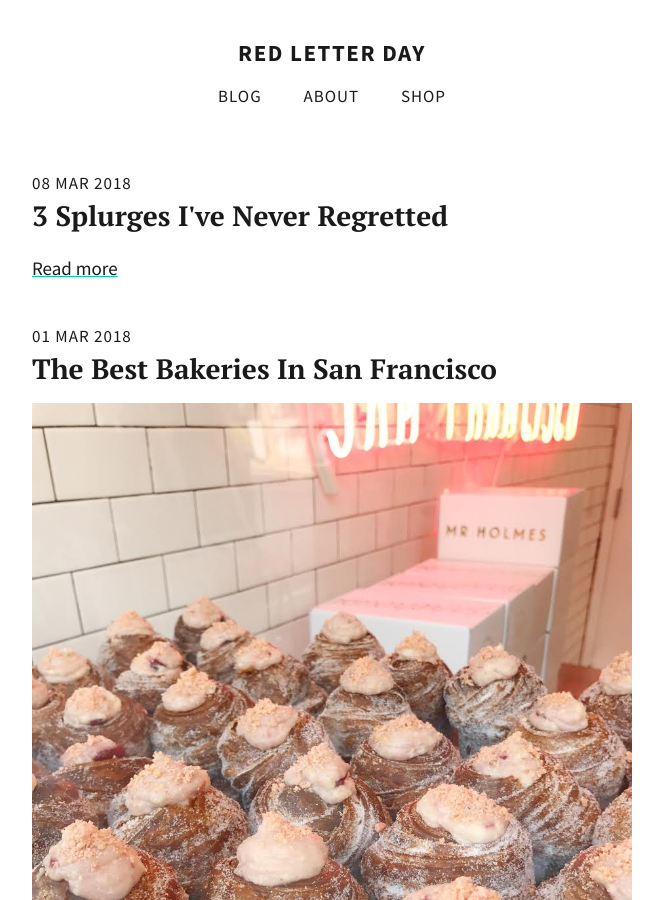
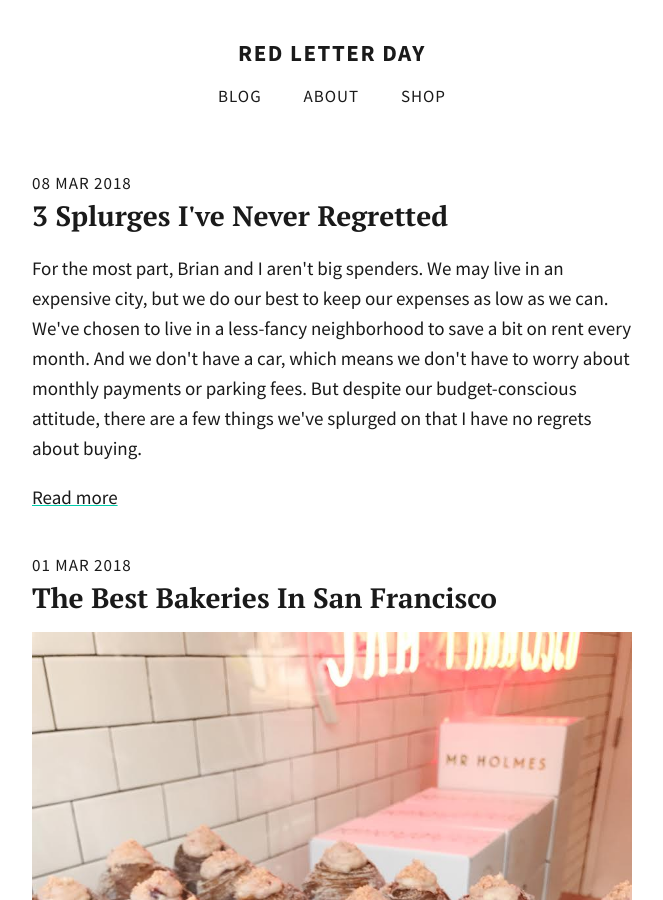
Before and after one commit to totiffany/totiffany.github.io, a Jekyll site: the page built from index.html, in a window 1280 px wide and 900 px high. Shown: the whole window, without its empty margins (308-971 px from the left). Built offline with Jekyll 4.4.1, drawn with Linux system fonts in a browser that asks for light colours.

Commit message:
Update 2018-03-08-3-Splurges-I've-Never-Regretted.md

```diff
--- a/_posts/2018-03-08-3-Splurges-I've-Never-Regretted.md
+++ b/_posts/2018-03-08-3-Splurges-I've-Never-Regretted.md
@@ -1,5 +1,12 @@
 ---
 published: true
+description: >-
+  For the most part, Brian and I aren't big spenders. We may live in an
+  expensive city, but we do our best to keep our expenses as low as we can.
+  We've chosen to live in a less-fancy neighborhood to save a bit on rent every
+  month. And we don't have a car, which means we don't have to worry about
+  monthly payments or parking fees. But despite our budget-conscious attitude,
+  there are a few things we've splurged on that I have no regrets about buying.
 ---
 
 For the most part, Brian and I aren't big spenders. We may live in an expensive city, but we do our best to keep our expenses as low as we can. We've chosen to live in a less-fancy neighborhood to save a bit on rent every month. And we don't have a car, which means we don't have to worry about monthly payments or parking fees. But despite our budget-conscious attitude, there are a few things we've splurged on that I have no regrets about buying.
```
